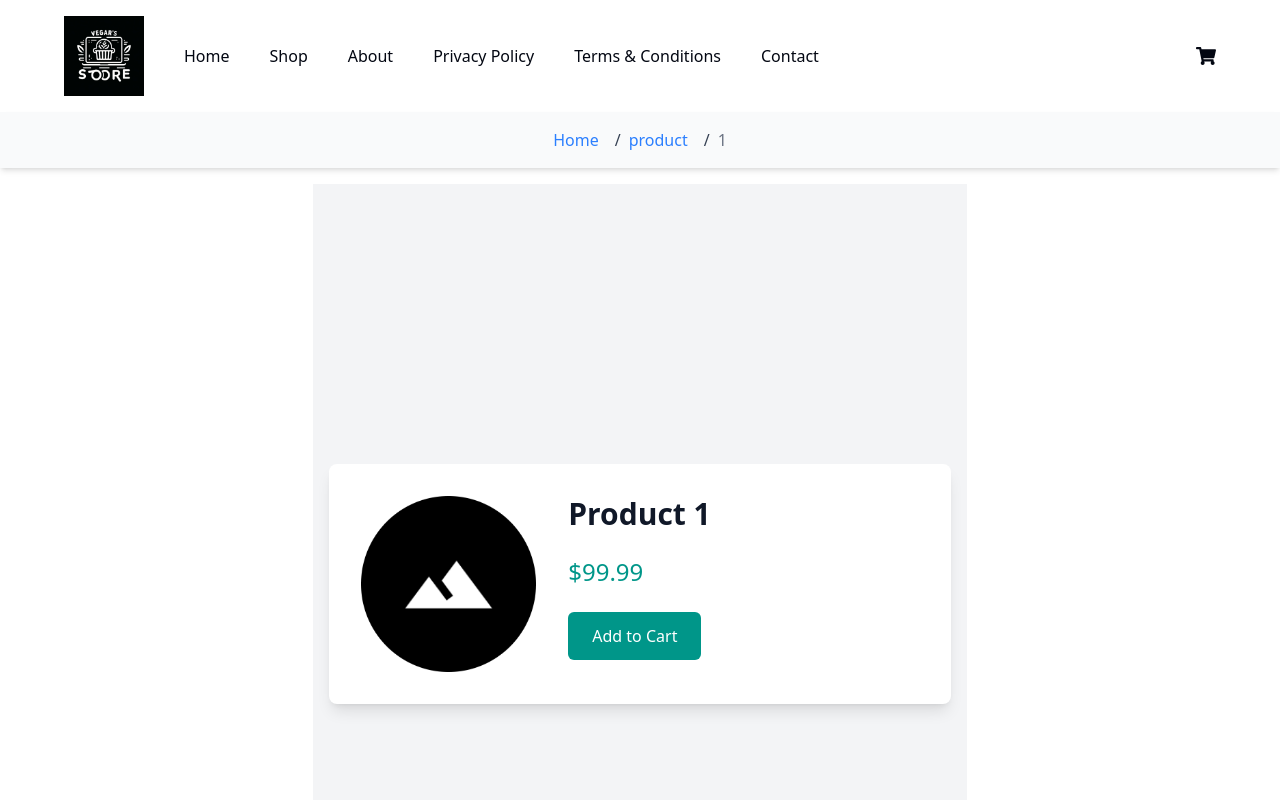
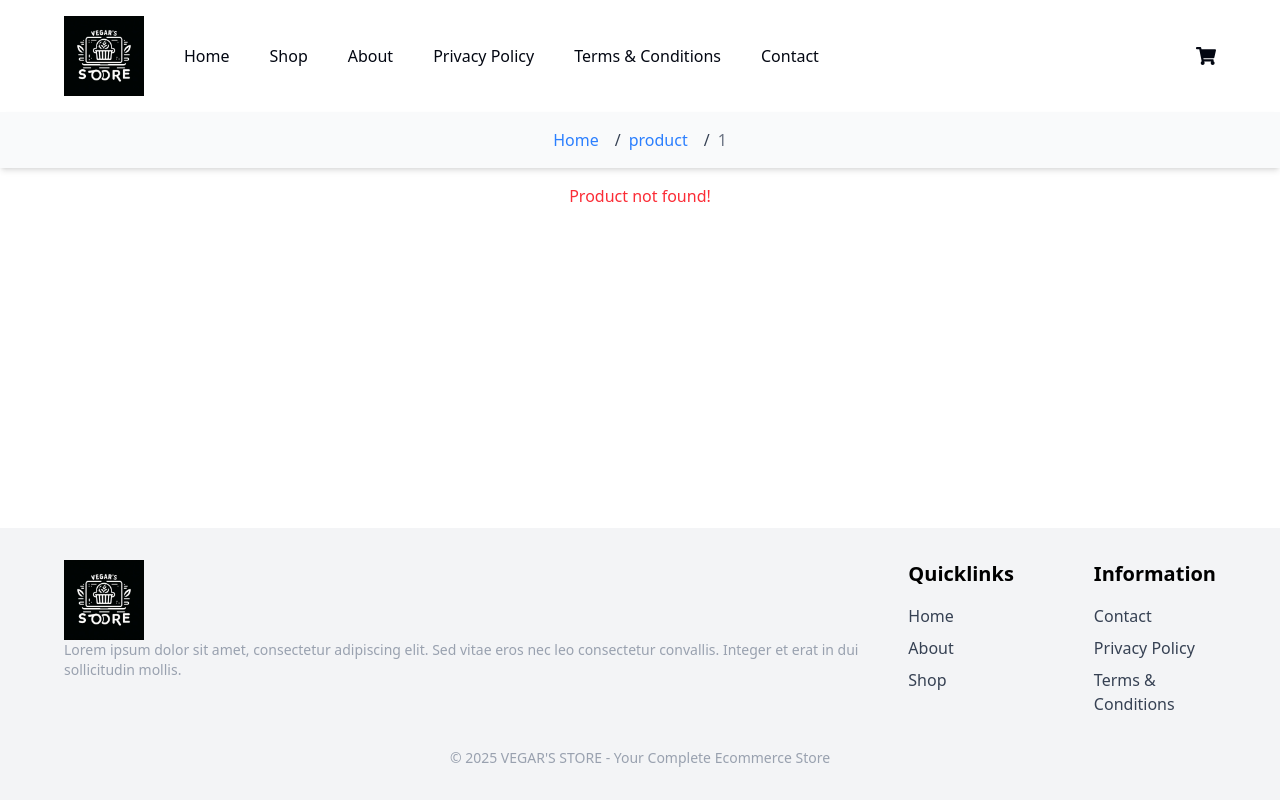
Before and after one commit to vegar24sfj/my-webstore, a React (Vite) app: page /product/1 in a window 1280 px wide. Shown: the top 800 px of the page. Built offline with nearby package versions, Linux system fonts and the light colour scheme.

Commit message:
endringer

```diff
--- a/src/Pages/Checkout.tsx
+++ b/src/Pages/Checkout.tsx
@@ -1,12 +1,14 @@
+import { useLocation, useNavigate } from 'react-router-dom'; // Import useNavigate and useLocation
 import { CartItem } from '../types/types';
-import { useNavigate } from 'react-router-dom';
 
 type CheckoutProps = {
   cart: CartItem[]; // Ensure that the prop is typed correctly
 };
 
 const Checkout = ({ cart }: CheckoutProps) => {
-  const navigate = useNavigate(); // This hook will help navigate the user to the OrderConfirmation page
+  const location = useLocation();
+  const navigate = useNavigate(); // Declare the navigate function from useNavigate
+  const { product, quantity } = location.state || {}; // Destructure state passed from ProductDetails
 
   const handlePlaceOrder = () => {
     // Redirect the user to the order confirmation page
@@ -27,6 +29,12 @@ const Checkout = ({ cart }: CheckoutProps) => {
                 <span>${item.price} x {item.quantity}</span>
               </li>
             ))}
+            {product && (
+              <li className="flex justify-between text-lg text-gray-800">
+                <span>{product.name}</span>
+                <span>${product.price} x {quantity}</span>
+              </li>
+            )}
           </ul>
         )}
       </div>
--- a/src/Pages/ProductDetails.tsx
+++ b/src/Pages/ProductDetails.tsx
@@ -1,53 +1,115 @@
-import { useParams } from 'react-router-dom';
-import { Product } from '../types/types'; // Make sure Product is imported from types
-import { useStore } from '../store/store';
+// ProductDetails.tsx
+import { useState } from "react";
+import { useParams, useNavigate } from "react-router-dom";
+import { Product } from "../types/types";
+import { useStore } from "../store/store";
+import { FaStar, FaRegStar } from "react-icons/fa";
 
 type ProductDetailsProps = {
-  addToCart: (product: Product) => void;
+  addToCart: (product: Product, quantity: number) => void; // Updated to match the store
 };
 
 const ProductDetails = ({ addToCart }: ProductDetailsProps) => {
-  const { id } = useParams();  // Get id from the URL
-  const { products } = useStore(); // Get the products from Zustand store
+  const { id } = useParams();
+  const { products } = useStore();
+  const [quantity, setQuantity] = useState(1);
+  const [review, setReview] = useState("");
+  const [rating, setRating] = useState(5);
+  const navigate = useNavigate();
 
-  if (!id) {
-    return <div>Product not found!</div>;
-  }
+  if (!id) return <div className="text-center text-red-500">Product not found!</div>;
 
   const product = products.find((product) => product.id === id);
 
-  if (!product) {
-    return <div>Product not found!</div>;
-  }
+  if (!product) return <div className="text-center text-red-500">Product not found!</div>;
+
+  const handleBuyNow = () => {
+    navigate("/checkout", { state: { product, quantity } });
+  };
 
   return (
     <div className="flex justify-center items-center min-h-screen bg-gray-100 py-6 px-4">
       <div className="flex flex-wrap bg-white shadow-lg rounded-lg max-w-6xl w-full p-8 gap-8">
-        {/* Product Image */}
         <div className="flex-1 max-w-sm">
           <img
             src={product.image}
             alt={product.name}
             className="w-full h-auto rounded-lg object-cover"
-            style={{ maxHeight: '400px', objectFit: 'contain' }} // Ensure image isn't too large
+            style={{ maxHeight: "400px", objectFit: "contain" }}
           />
         </div>
 
-        {/* Product Information */}
-        <div className="flex-2 flex flex-col items-start justify-start space-y-6">
+        <div className="flex-2 flex flex-col items-start space-y-6 w-full md:w-2/3">
           <h1 className="text-3xl font-semibold text-gray-900">{product.name}</h1>
-          <p className="text-2xl font-medium text-teal-600">${product.price}</p>
-          <button
-            onClick={() => addToCart(product)}
-            className="px-6 py-3 bg-teal-600 text-white rounded-md hover:bg-teal-700 transition-colors"
-          >
-            Add to Cart
-          </button>
+          <p className="text-lg text-gray-600">{product.category}</p>
+          <p className="text-sm text-gray-500">Product Code: #{product.id}</p>
+          <p className="text-xl font-medium text-teal-600">${product.price}</p>
+
+          {/* Quantity Selector */}
+          <div className="flex items-center space-x-4">
+            <label className="font-medium">Quantity:</label>
+            <input
+              type="number"
+              min="1"
+              value={quantity}
+              onChange={(e) => setQuantity(Number(e.target.value))}
+              className="w-16 p-2 border rounded"
+            />
+          </div>
+
+          <div className="flex space-x-4">
+            <button
+              onClick={() => addToCart(product, quantity)} // Pass both product and quantity
+              className="px-6 py-3 bg-teal-600 text-white rounded-md hover:bg-teal-700 transition-colors"
+            >
+              Add to Cart
+            </button>
+            <button
+              onClick={handleBuyNow}
+              className="px-6 py-3 bg-orange-500 text-white rounded-md hover:bg-orange-600 transition-colors"
+            >
+              Buy Now
+            </button>
+          </div>
+
+          <div>
+            <h3 className="text-lg font-semibold">Description:</h3>
+            <p className="text-gray-700">
+              {product.description ? product.description : "No description available."}
+            </p>
+          </div>
+
+          <div className="flex items-center">
+            <span className="font-semibold mr-2">Rating:</span>
+            {[...Array(5)].map((_, i) => (
+              <button key={i} onClick={() => setRating(i + 1)}>
+                {i < rating ? (
+                  <FaStar className="text-yellow-500 h-6 w-6" />
+                ) : (
+                  <FaRegStar className="text-gray-300 h-6 w-6" />
+                )}
+              </button>
+            ))}
+            <span className="ml-2 text-gray-600">{rating}/5</span>
+          </div>
+
+          <div className="w-full">
+            <h3 className="text-lg font-semibold mb-2">Leave a Review</h3>
+            <textarea
+              value={review}
+              onChange={(e) => setReview(e.target.value)}
+              placeholder="Write your review..."
+              className="w-full p-2 border rounded resize-none"
+              rows={3}
+            ></textarea>
+            <button className="mt-3 px-4 py-2 bg-blue-500 text-white rounded hover:bg-blue-600">
+              Submit Review
+            </button>
+          </div>
         </div>
       </div>
     </div>
   );
 };
 
-
 export default ProductDetails;
--- a/src/Pages/Shop.tsx
+++ b/src/Pages/Shop.tsx
@@ -1,5 +1,4 @@
-// Shop.tsx
-import React from "react";
+import React, { useEffect } from "react";
 import { Product } from "../types/types"; // Assuming Product is defined in types.ts
 import { Link } from "react-router-dom";
 import Sidebar from "../components/Sidebar";
@@ -7,11 +6,16 @@ import { useStore } from "../store/store"; // Import Zustand store
 
 interface ShopProps {
   products: Product[]; // Add products prop here
-  addToCart: (product: Product) => void;
+  addToCart: (product: Product, quantity: number) => void; // Update to expect two arguments
 }
 
 const Shop: React.FC<ShopProps> = ({ products, addToCart }) => {
-  const { selectedCategory, setSelectedCategory, setProducts } = useStore();
+  const { selectedCategory, setSelectedCategory, setProducts, originalProducts } = useStore();
+
+  // Initialize products with the full list of original products when the component is mounted
+  useEffect(() => {
+    setProducts(originalProducts);
+  }, [originalProducts, setProducts]);
 
   // Filter products based on the selected category
   const filteredProducts = selectedCategory
@@ -25,7 +29,7 @@ const Shop: React.FC<ShopProps> = ({ products, addToCart }) => {
 
   // Price filter change handler (just a placeholder for now)
   const handlePriceFilterChange = (minPrice: number, maxPrice: number) => {
-    const filtered = products.filter(
+    const filtered = originalProducts.filter(
       (product) => product.price >= minPrice && product.price <= maxPrice
     );
     setProducts(filtered);
@@ -74,7 +78,7 @@ const Shop: React.FC<ShopProps> = ({ products, addToCart }) => {
                 <p className="text-gray-700 mb-2">${product.price}</p>
 
                 <button
-                  onClick={() => addToCart(product)}
+                  onClick={() => addToCart(product, 1)} // Add quantity of 1 by default
                   className="bg-blue-500 text-white px-6 py-3 rounded hover:bg-blue-600 transition"
                 >
                   Add to Cart
--- a/src/store/store.ts
+++ b/src/store/store.ts
@@ -1,55 +1,51 @@
-import { create } from "zustand";
-import { CartItem, Product, Store } from "../types/types";
+import { create } from 'zustand';
+import { Product, CartItem, Store } from '../types/types';
 
 export const useStore = create<Store>((set) => ({
   cart: [],
   selectedCategory: null,
-  products: [
-    {
-      id: '1',
-      name: 'Product 1',
-      category: 'electronics',
-      price: 99.99,
-      image: '/images/1.png',
-    },
-    {
-      id: '2',
-      name: 'Product 2',
-      category: 'clothing',
-      price: 49.99,
-      image: '/images/2.jpg',
-    },
-    {
-      id: '3',
-      name: 'Product 3',
-      category: 'home',
-      price: 19.99,
-      image: '/images/3.jpg',
-    },
-    // Add more products here
+  originalProducts: [
+    { id: '1', name: 'Laptop', category: 'electronics', price: 999, image: '/images/laptop.png' },
+    { id: '2', name: 'T-Shirt', category: 'clothing', price: 29, image: '/images/tshirt.png' },
+    { id: '3', name: 'Sofa', category: 'home', price: 499, image: '/images/sofa.png' },
   ],
-  addToCart: (product: Product) =>
-    set((state: Store) => {
+  products: [], // Initially empty, will be set to originalProducts
+
+  addToCart: (product: Product, quantity: number) =>
+    set((state) => {
       const existingItem = state.cart.find((item) => item.id === product.id);
       if (existingItem) {
+        // If item already in cart, update quantity
         return {
           cart: state.cart.map((item) =>
             item.id === product.id
-              ? { ...item, quantity: item.quantity + 1 }
+              ? { ...item, quantity: item.quantity + quantity }
               : item
           ),
         };
+      } else {
+        // If item not in cart, add it
+        return {
+          cart: [...state.cart, { ...product, quantity }],
+        };
       }
-      return {
-        cart: [...state.cart, { ...product, quantity: 1 }],
-      };
     }),
+
   removeFromCart: (id: string) =>
-    set((state: Store) => ({
-      cart: state.cart.filter((item) => item.id !== id),
-    })),
+    set((state) => ({ cart: state.cart.filter((item) => item.id !== id) })),
+
+  setCart: (cart: CartItem[]) => set({ cart }),
+
   setSelectedCategory: (category: string | null) =>
-    set({ selectedCategory: category }),
-  setCart: (cart: CartItem[]) => set({ cart }),
+    set((state) => {
+      const filteredProducts = category
+        ? state.originalProducts.filter((product) => product.category === category)
+        : state.originalProducts;
+      return { selectedCategory: category, products: filteredProducts };
+    }),
+
   setProducts: (products: Product[]) => set({ products }),
+
+  resetFilters: () =>
+    set((state) => ({ selectedCategory: null, products: state.originalProducts })),
 }));
--- a/src/types/types.ts
+++ b/src/types/types.ts
@@ -4,10 +4,12 @@ export interface Product {
   category: string;
   price: number;
   image: string;
+  description?: string; // Add this line to make description optional
 }
 
+
 export interface CartItem {
-  id: string; // Ensuring consistency in ID type (string in your code)
+  id: string;
   name: string;
   price: number;
   quantity: number;
@@ -18,9 +20,11 @@ export interface Store {
   cart: CartItem[];
   selectedCategory: string | null;
   products: Product[];
-  addToCart: (product: Product) => void;
+  originalProducts: Product[];
+  addToCart: (product: Product, quantity: number) => void; // Accepts both product and quantity
   removeFromCart: (id: string) => void;
   setSelectedCategory: (category: string | null) => void;
   setCart: (cart: CartItem[]) => void;
   setProducts: (products: Product[]) => void;
+  resetFilters: () => void;
 }
```
Also changed, not shown: src/App.tsx (+16 -10 lines), src/Pages/Cart.tsx (+14 -12 lines), src/components/Navbar.tsx (+9 -8 lines).
